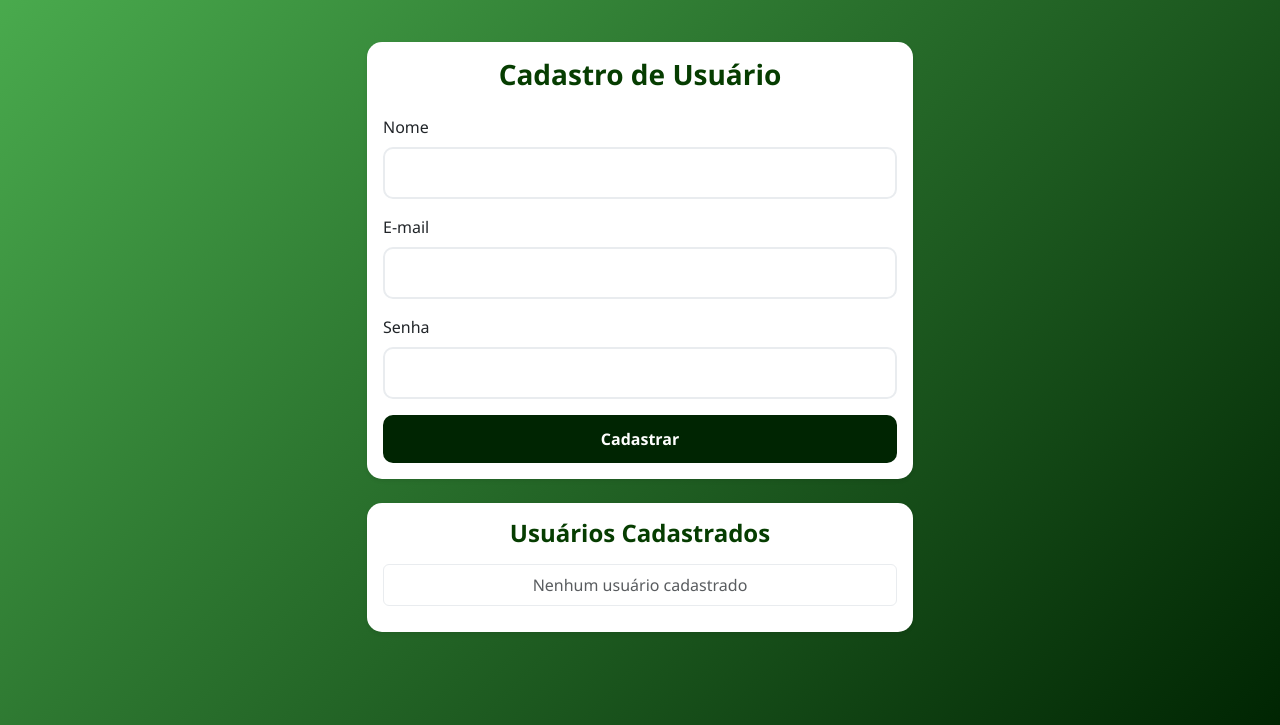
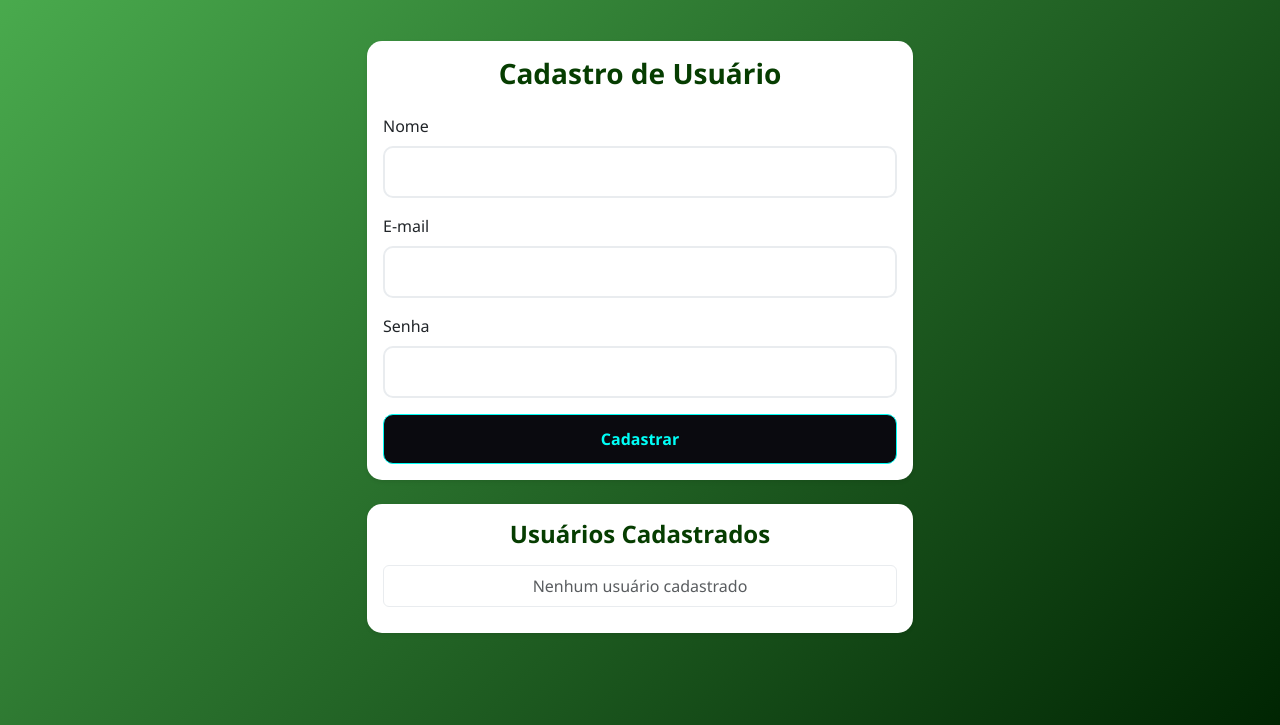
Before and after one commit to Mou-Spec/Projeto-Express-Js, a plain HTML site: page cadastro.html in a window 1280 px wide. Shown: the part 75-800 px from the top of the page. Drawn offline with nearby package versions, Linux system fonts and the light colour scheme.

Commit message:
Update cadastro.css

```diff
--- a/css/cadastro.css
+++ b/css/cadastro.css
@@ -41,9 +41,46 @@
   transition: var(--transition);
 }
 
+.btn-primary {
+  background: #0a0a0f;
+  color: #00fff7;
+  border: 1px solid #00fff7;
+  transition: all 0.2s ease;
+  position: relative;
+  overflow: hidden;
+}
+
+.btn-primary::before {
+  content: "";
+  position: absolute;
+  inset: 0;
+  background: linear-gradient(120deg, transparent, #ff00ff, transparent);
+  opacity: 0;
+  transition: opacity 0.2s ease;
+}
+
 .btn-primary:hover {
-  background: var(--primary-dark);
-  transform: translateY(-2px);
+  background: #050507;
+  color: #ff00ff;
+  box-shadow:
+    0 0 5px #00fff7,
+    0 0 10px #00fff7,
+    0 0 20px #ff00ff,
+    0 0 40px #ff00ff;
+  transform: scale(1.05);
+}
+
+.btn-primary:hover::before {
+  opacity: 1;
+  animation: glitch 0.3s infinite;
+}
+
+@keyframes glitch {
+  0% { transform: translateX(0); }
+  25% { transform: translateX(-2px); }
+  50% { transform: translateX(2px); }
+  75% { transform: translateX(-1px); }
+  100% { transform: translateX(0); }
 }
 
 .btn-danger {
```
